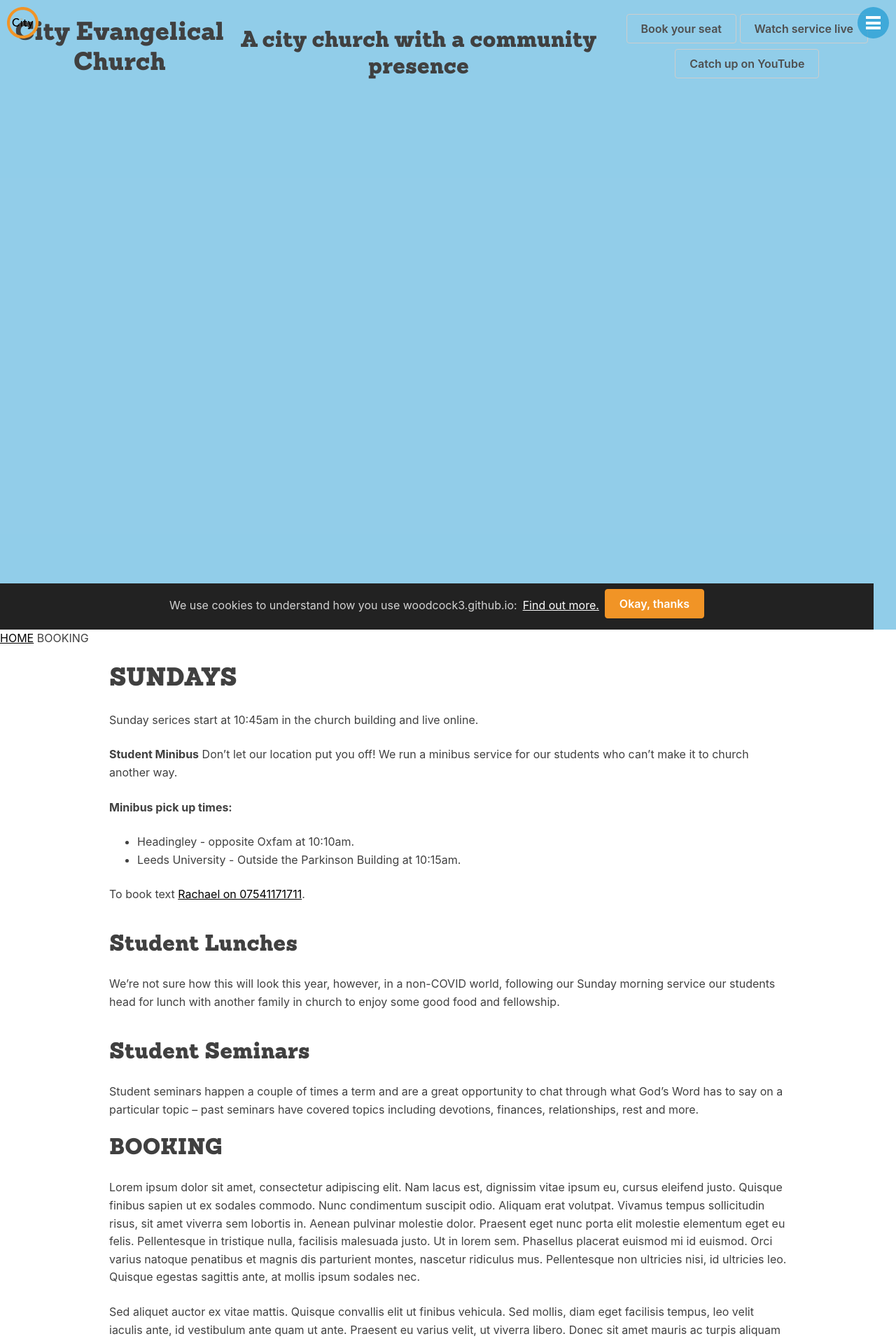
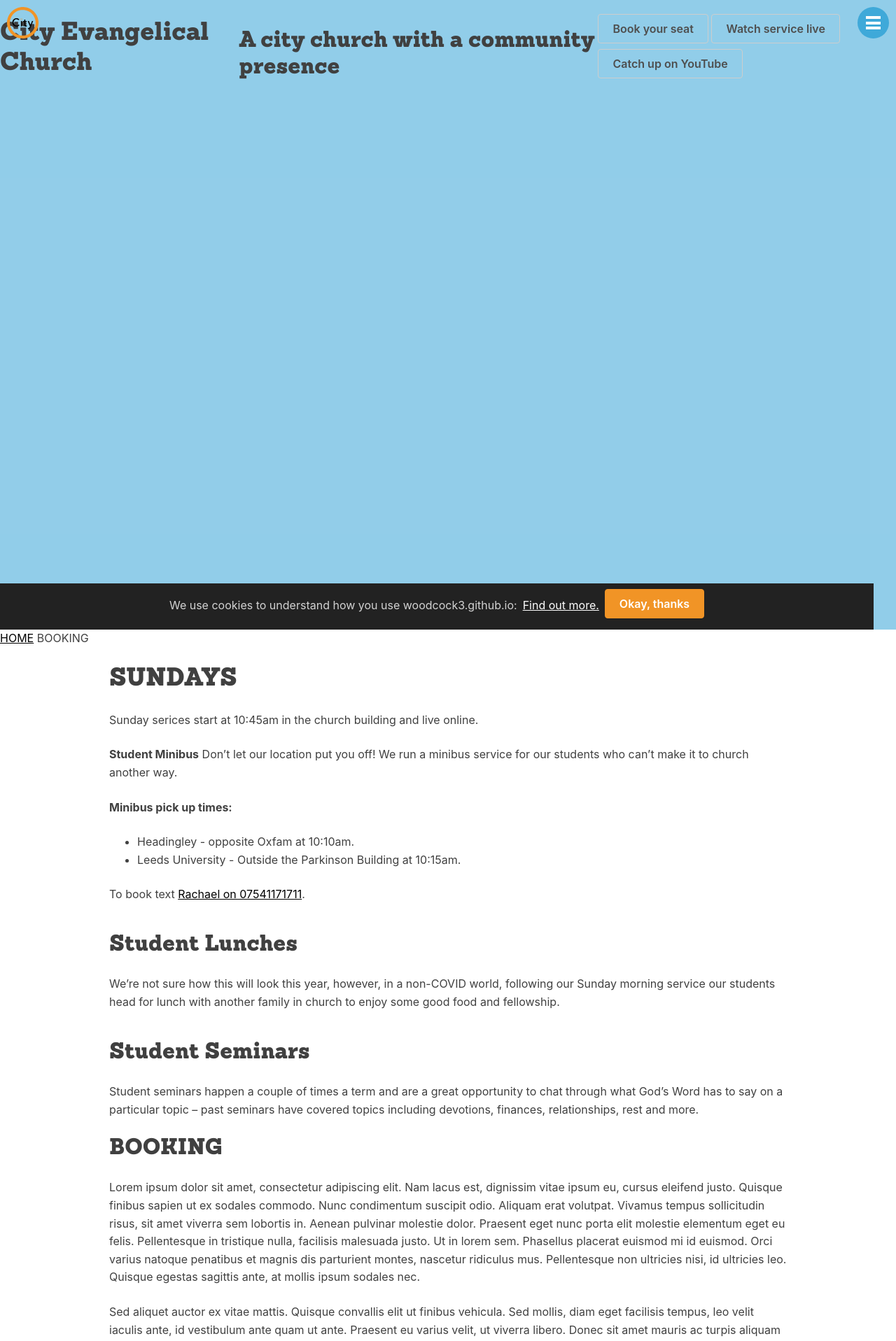
Before and after one commit to woodcox/city-jekyll, a Jekyll site: the page built from pages/_sunday/2021-01-03-booking.md, in a window 1280 px wide. Shown: the top 1917 px of the page at 70% size. Built offline with Jekyll 4.4.1, drawn with Linux system fonts in a browser that asks for light colours.

Commit message:
Update hero.html

```diff
--- a/_includes/components/hero.html
+++ b/_includes/components/hero.html
@@ -1,5 +1,5 @@
 <section class="hero-image">
-  <div class="hero-text vertical-center text-center">
+  <div class="hero-text vertical-center">
     <h1>City Evangelical Church</h1>
     <h2>A city church with a community presence</h2>
     <div class="flex-row">
```
